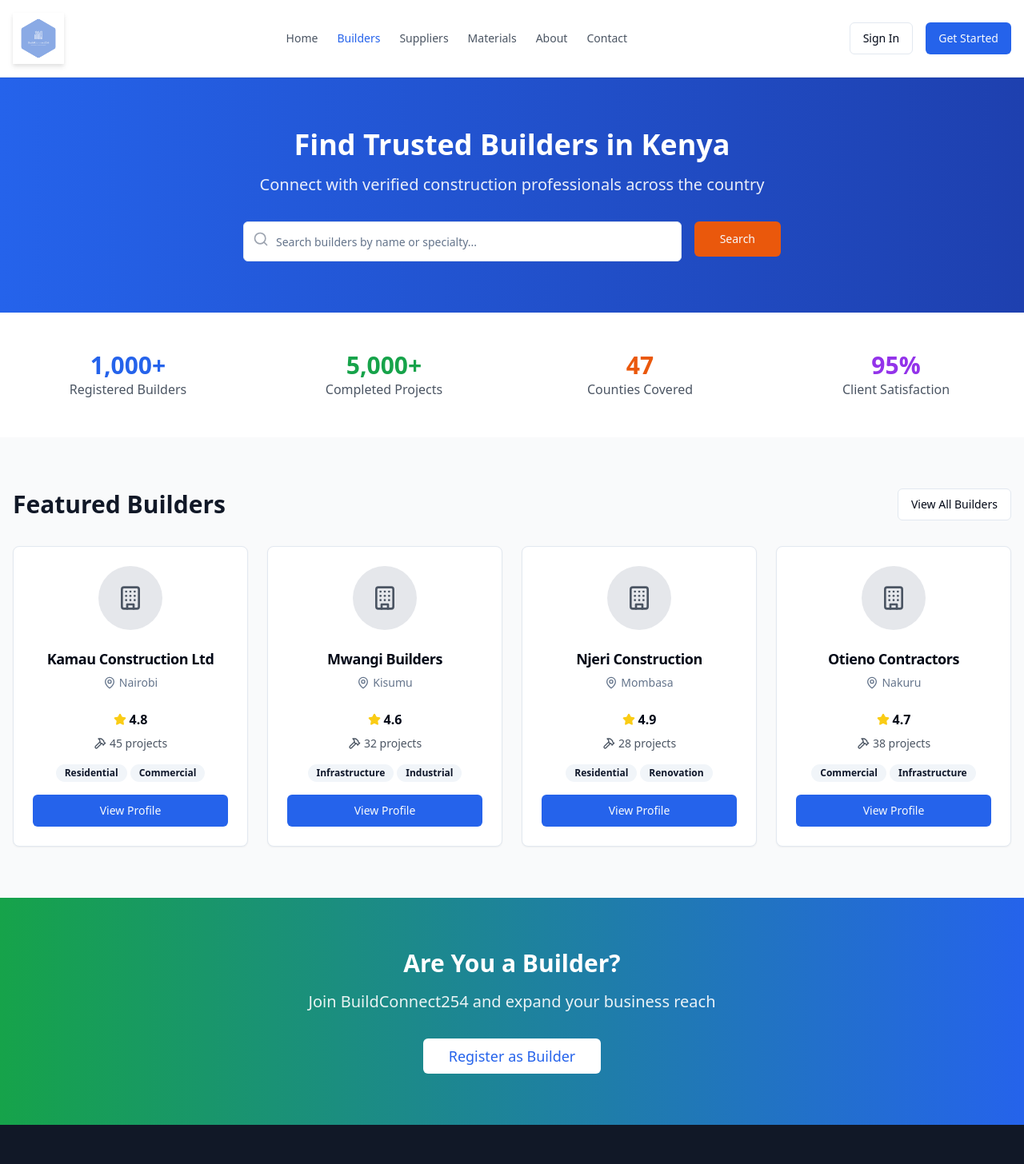
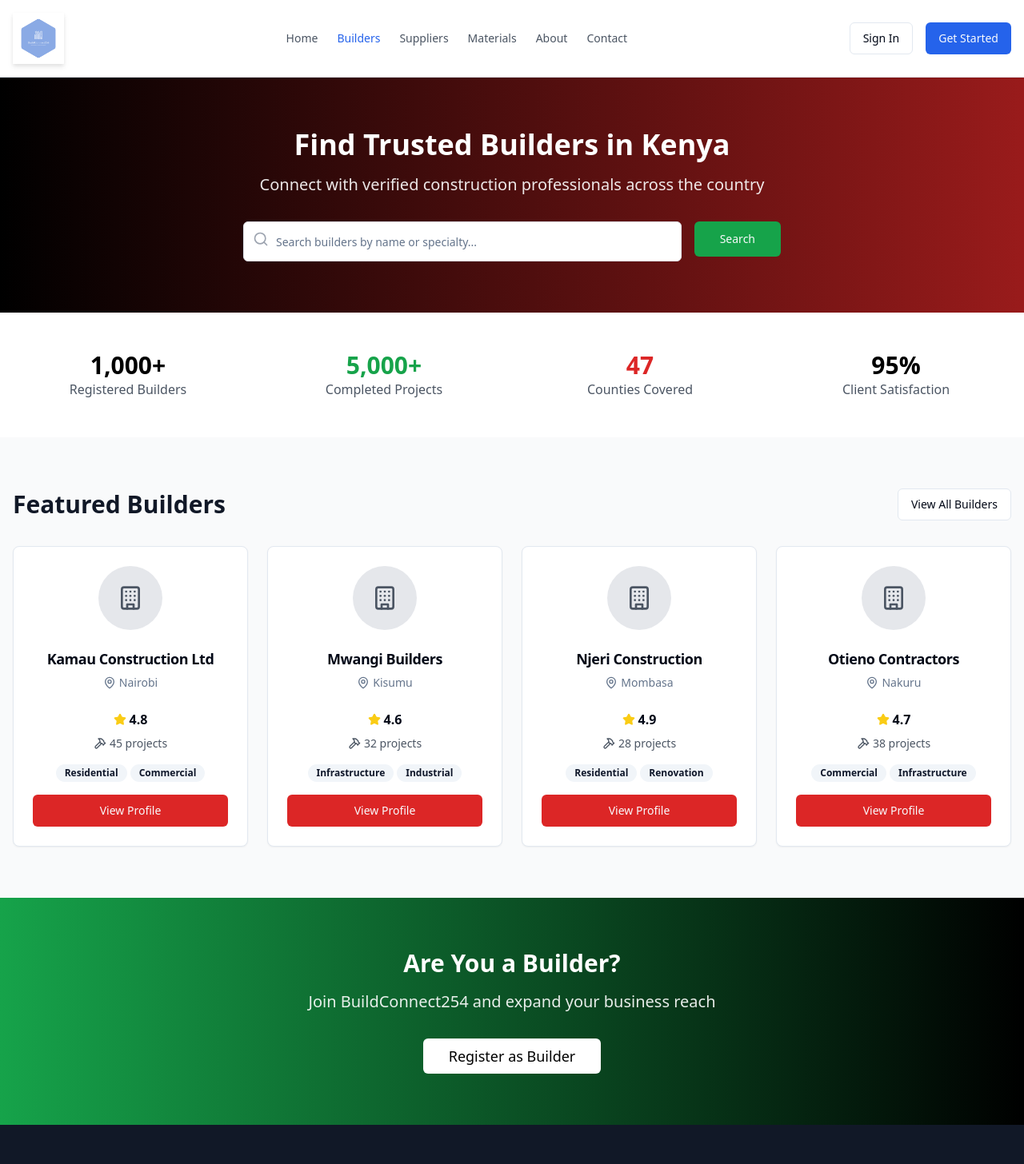
Before and after one commit to hillarytaley-ops/ujenzipro-1860ba63, a React (Vite) app: page /builders in a window 1280 px wide. Shown: the top 1456 px of the page at 80% size. Built offline with nearby package versions, Linux system fonts and the light colour scheme.

Commit message:
Change background to Kenyan flag colors
Update the background color of the hero section in the Builders page to use Kenyan flag colors.

```diff
--- a/src/pages/Builders.tsx
+++ b/src/pages/Builders.tsx
@@ -48,7 +48,7 @@ const Builders = () => {
       <Navigation />
 
       {/* Hero Section */}
-      <section className="bg-gradient-to-r from-blue-600 to-blue-800 text-white py-16">
+      <section className="bg-gradient-to-r from-black to-red-800 text-white py-16">
         <div className="container mx-auto px-4 text-center">
           <h1 className="text-4xl font-bold mb-4">Find Trusted Builders in Kenya</h1>
           <p className="text-xl mb-8 opacity-90">Connect with verified construction professionals across the country</p>
@@ -62,7 +62,7 @@ const Builders = () => {
                 className="pl-10 py-6 text-lg bg-white"
               />
             </div>
-            <Button size="lg" className="bg-orange-600 hover:bg-orange-700 px-8">
+            <Button size="lg" className="bg-green-600 hover:bg-green-700 px-8">
               Search
             </Button>
           </div>
@@ -74,7 +74,7 @@ const Builders = () => {
         <div className="container mx-auto px-4">
           <div className="grid grid-cols-1 md:grid-cols-4 gap-8 text-center">
             <div>
-              <div className="text-3xl font-bold text-blue-600">1,000+</div>
+              <div className="text-3xl font-bold text-black">1,000+</div>
               <div className="text-gray-600">Registered Builders</div>
             </div>
             <div>
@@ -82,11 +82,11 @@ const Builders = () => {
               <div className="text-gray-600">Completed Projects</div>
             </div>
             <div>
-              <div className="text-3xl font-bold text-orange-600">47</div>
+              <div className="text-3xl font-bold text-red-600">47</div>
               <div className="text-gray-600">Counties Covered</div>
             </div>
             <div>
-              <div className="text-3xl font-bold text-purple-600">95%</div>
+              <div className="text-3xl font-bold text-black">95%</div>
               <div className="text-gray-600">Client Satisfaction</div>
             </div>
           </div>
@@ -132,7 +132,7 @@ const Builders = () => {
                       </Badge>
                     ))}
                   </div>
-                  <Button className="w-full bg-blue-600 hover:bg-blue-700">
+                  <Button className="w-full bg-red-600 hover:bg-red-700">
                     View Profile
                   </Button>
                 </CardContent>
@@ -143,11 +143,11 @@ const Builders = () => {
       </section>
 
       {/* CTA Section */}
-      <section className="bg-gradient-to-r from-green-600 to-blue-600 py-16 text-white">
+      <section className="bg-gradient-to-r from-green-600 to-black py-16 text-white">
         <div className="container mx-auto px-4 text-center">
           <h2 className="text-3xl font-bold mb-4">Are You a Builder?</h2>
           <p className="text-xl mb-8 opacity-90">Join BuildConnect254 and expand your business reach</p>
-          <Button size="lg" className="bg-white text-blue-600 hover:bg-gray-100 text-lg px-8 py-4">
+          <Button size="lg" className="bg-white text-black hover:bg-gray-100 text-lg px-8 py-4">
             Register as Builder
           </Button>
         </div>
```
